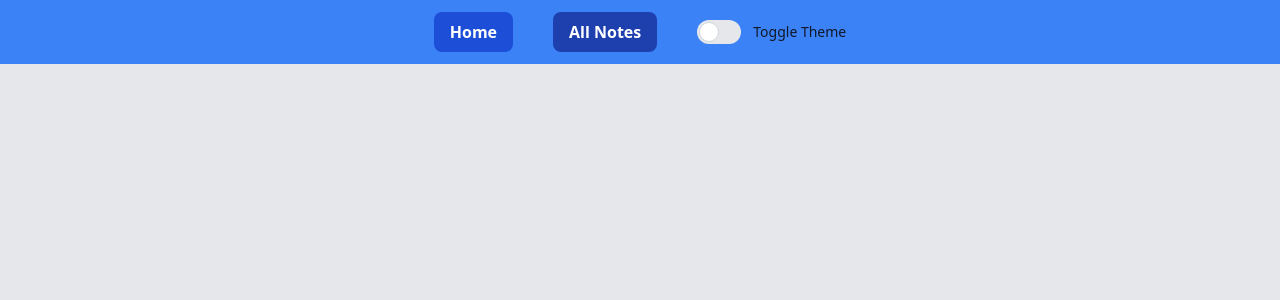
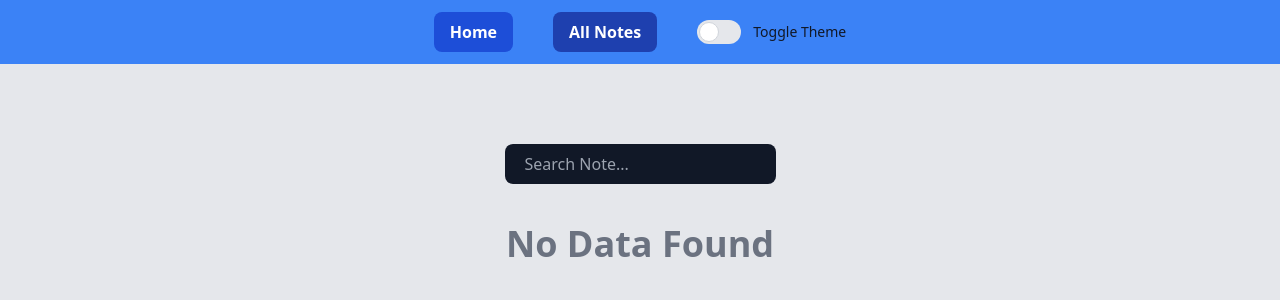
Before and after one commit to AnkitJha209/note-hub, a React (Vite) app: page /all-notes in a window 1280 px wide. Shown: the top 300 px of the page. Built offline with nearby package versions, Linux system fonts and the light colour scheme.

Commit message:
search note

```diff
--- a/src/components/AllNotes.jsx
+++ b/src/components/AllNotes.jsx
@@ -1,4 +1,4 @@
-import React from 'react'
+import React, { useState } from 'react'
 import { useDispatch, useSelector } from 'react-redux'
 import { NavLink } from 'react-router-dom'
 import { deleteNote } from '../features/noteSlice/noteSlice'
@@ -9,6 +9,7 @@ import { FaEye } from "react-icons/fa";
 import { CiEdit } from "react-icons/ci";
 
 const AllNotes = () => {
+  const [searchTerm, setSearchTerm] = useState('')
   const notes = useSelector(state => state.note.notes)
   const dispatch = useDispatch()
   console.log(notes)
@@ -20,9 +21,17 @@ const AllNotes = () => {
     window.navigator.clipboard.writeText(n[0].content)
     toast.success('Copied To Clipboard' )
   }
+
+  const filteredNotes = notes.filter((note) =>
+    note.title.toLowerCase().includes(searchTerm.toLowerCase())
+  );
   return (
-    <div className='w-[70%]'>
-      {notes.length > 0 && notes.map(note => (
+    <div className='w-[70%] flex flex-col items-center gap-10'>
+      <div>
+        <input type="text" value={searchTerm} className='bg-gray-900 text-white px-5 w-full py-2 rounded-lg focus:outline-none' placeholder='Search Note...' onChange={(e) => setSearchTerm(e.target.value)} />
+      </div>
+      <div className='w-[68%]'>
+      {filteredNotes.length > 0 ? filteredNotes.map(note => (
         <div key={note.id} className='bg-gray-700 text-gray-200 rounded-lg px-5 py-2 mb-5 w-full'>
           <h2 className='text-2xl font-bold text-gray-400 text-left'>{note.title}</h2>
           <div className='flex flex-col sm:justify-between mt-5 gap-5 sm:flex-row'>
@@ -40,7 +49,14 @@ const AllNotes = () => {
           </div>
 
         </div>
-      ))}
+      ))
+      : (
+        <div className="text-4xl text-center font-bold text-gray-500 w-full">
+          No Data Found
+        </div>
+      )
+    }
+    </div>
     </div>
   )
 }
```
